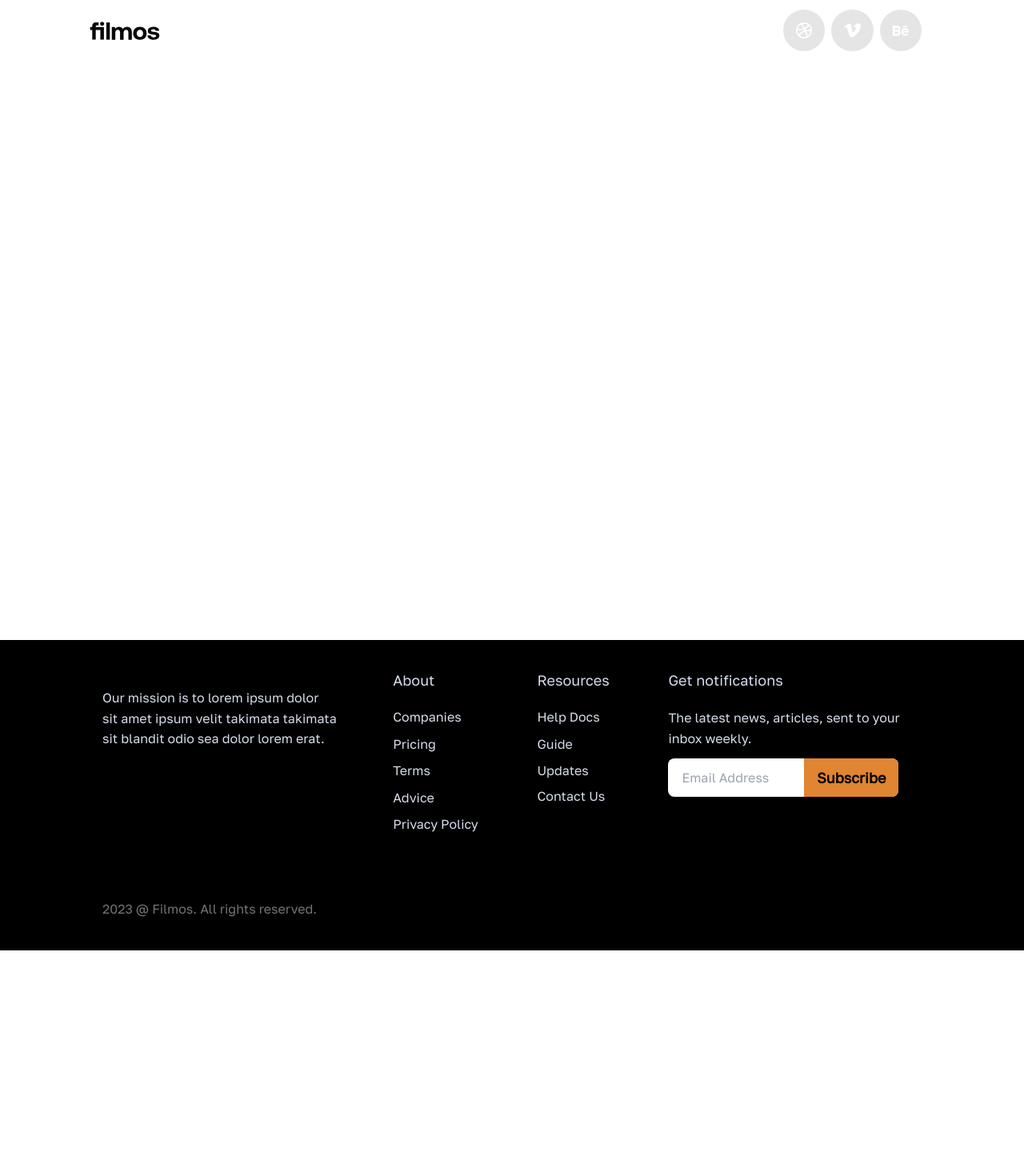
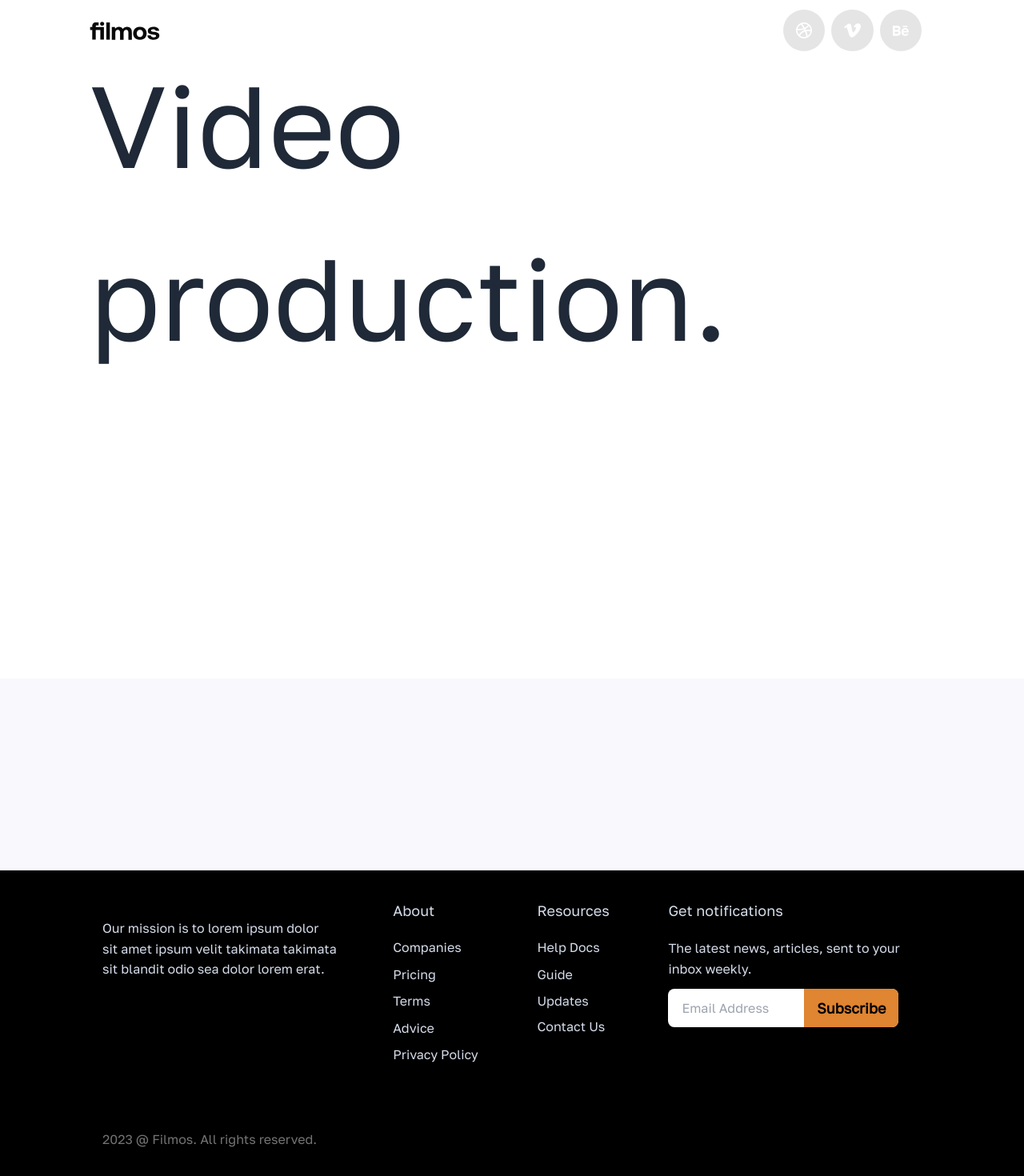
Before and after one commit to Praizee/Filmos-Video-Website, a React (Vite) app: page / in a window 1280 px wide. Shown: the top 1470 px of the page at 80% size. Before the commit the page ends 1188 px from the top, so only its background shows below. Built offline with nearby package versions, Linux system fonts and the light colour scheme.

Commit message:
Update Home.jsx

```diff
--- a/src/Pages/Home.jsx
+++ b/src/Pages/Home.jsx
@@ -22,14 +22,23 @@ const Home = () => {
         transition={{ duration: 3 }}
       >
 
-        <div className="hero min-h-screen ">
+        <div className="mt-12 min-h-screen laptop:mx-[7rem] ">
           {/* bg-[#f8f8fd] */}
+          <div className="">
+            <h1 class="text-[9rem]">
+              Video  <br />
+              production.
+            </h1>
 
 
+          </div>
 
         </div>
 
-        <div className="">
+        <div className=" bg-[#f8f8fd]">
+          <div className="laptop:mx-[7rem] h-60">
+
+          </div>
 
         </div>
 
```
